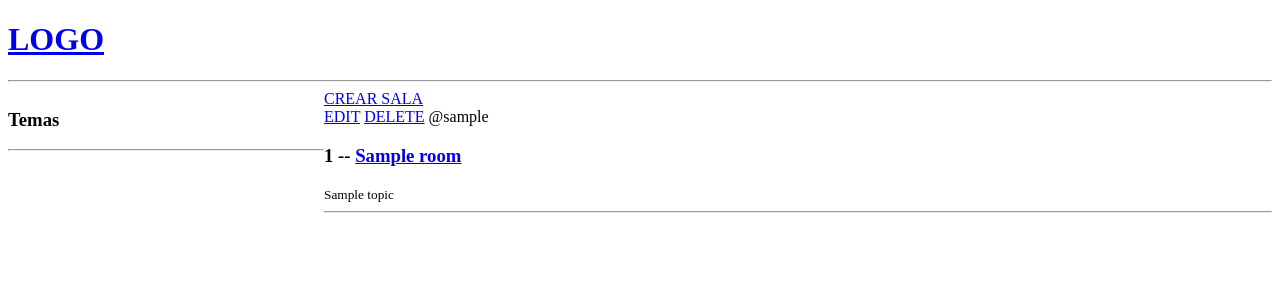
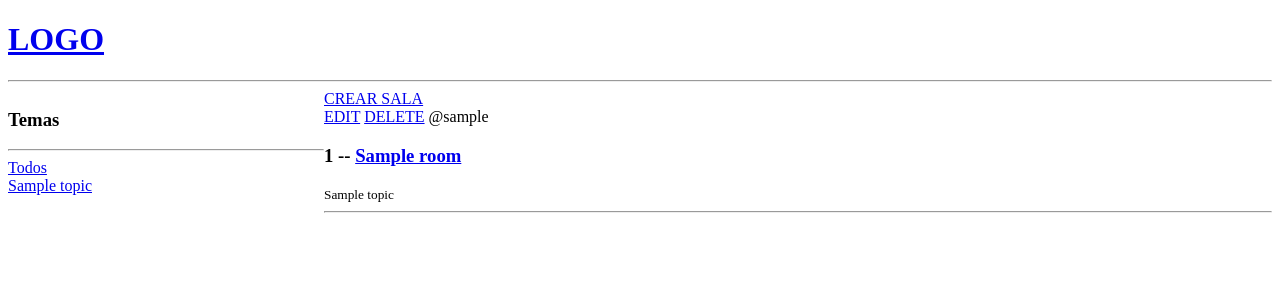
Before and after one commit to marcelonieva7/studyBud, a Django app: page / in a window 1280 px wide. Shown: the top 300 px of the page. Run offline with Django 4.2, Linux system fonts and the light colour scheme; tables that the repository leaves empty hold one stand-in row (values such as "Sample post").

Commit message:
feat(Base): create topics sidebar

```diff
--- a/base/templates/base/home.html
+++ b/base/templates/base/home.html
@@ -9,15 +9,19 @@
   }
 </style>
 
-
 <div class="home-container">
 
   <div>
     <h3>Temas</h3>
     <hr>
+    <a href="{% url 'base:home'%}">Todos</a>
+    {% for topic in topics %}
+      <div>
+        <a href="{% url 'base:home'%}?q={{topic.name}}">{{ topic.name }}</a>
+      </div>
+    {% endfor %}
   </div>
-
-  <main>
+  <div>
     <a href="{% url 'base:create-room' %}">CREAR SALA</a>
 
     <div>
@@ -32,8 +36,7 @@
         </div>
       {% endfor %}
     </div>
-  </main>
-
+  </div>
 </div>
 
 {% endblock content %}
--- a/base/views.py
+++ b/base/views.py
@@ -1,12 +1,20 @@
 from django.shortcuts import render, redirect
 from django.http import HttpResponse
+from django.db.models import Count
 
-from .models import Room
+from .models import Room, Topic
 from .forms import RoomForm
 
 def home(req):
-  rooms = Room.objects.all()
-  return render(req, 'base/home.html', {"rooms": rooms})
+  q = req.GET.get('q') if req.GET.get('q') != None else ''
+  rooms = Room.objects.all().filter(topic__name__icontains=q)
+  topics = Topic.objects.all().annotate(top_topics=Count('room')).order_by('-top_topics')
+
+  context = {
+    'topics': topics,
+    'rooms': rooms
+  }
+  return render(req, 'base/home.html', context)
 
 def room(req, pk):
   room = Room.objects.get(id=pk)
```
